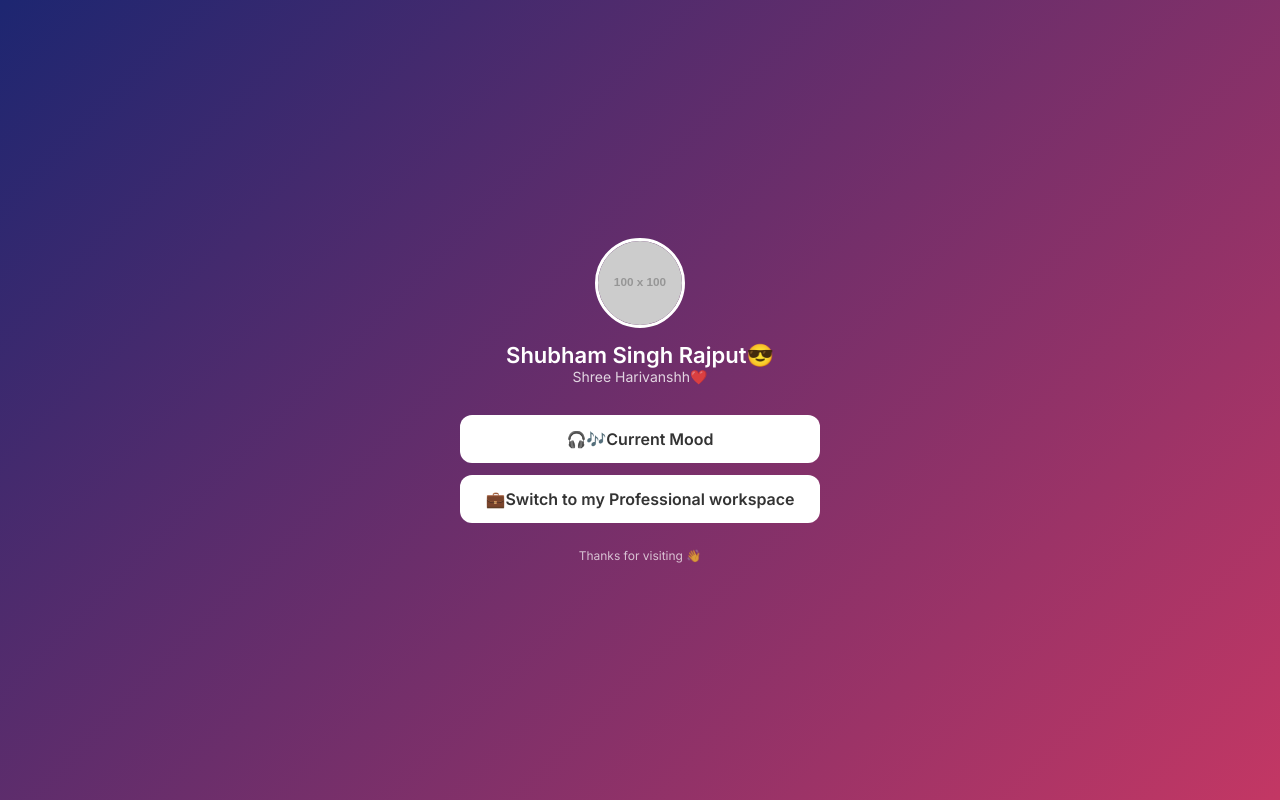
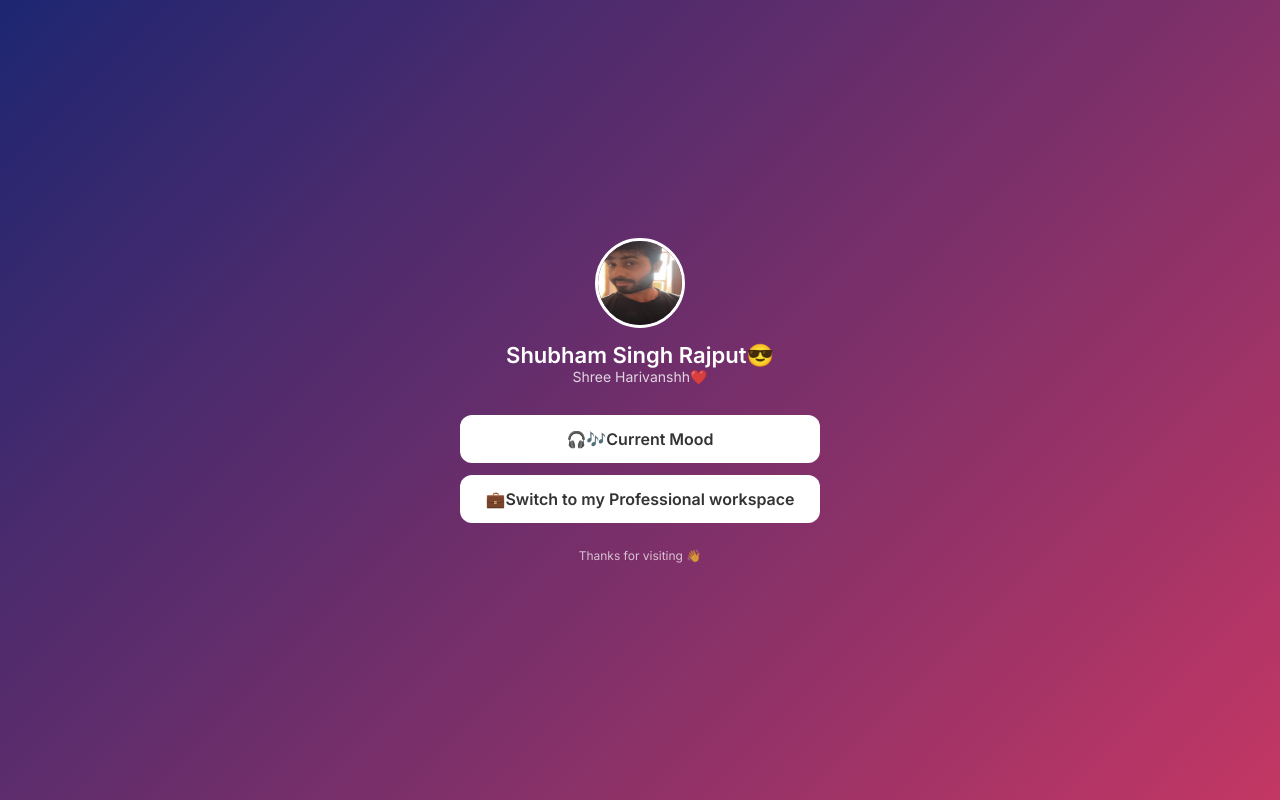
Before and after one commit to shubhudroid/Insta-analytics-tracking, a plain HTML site: page index.html in a window 1280 px wide. Drawn offline with Linux system fonts and the light colour scheme; placeholder pictures from the web are drawn by us.

Commit message:
Update index.html

```diff
--- a/index.html
+++ b/index.html
@@ -94,7 +94,7 @@
 
     <!-- Profile Section -->
     <div class="profile">
-      <img src="https://via.placeholder.com/100" alt="profile">
+      <img src="https://raw.githubusercontent.com/shubhudroid/Insta-analytics-tracking/main/image1.jpeg" alt="profile">
       <h1>Shubham Singh Rajput😎</h1>
       <p>Shree Harivanshh❤️</p>
     </div>
```
